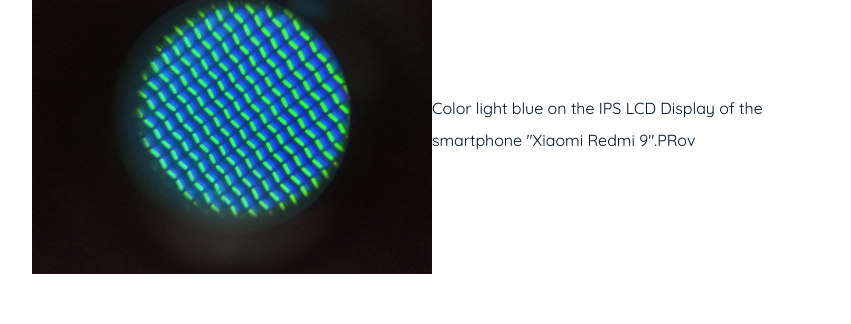
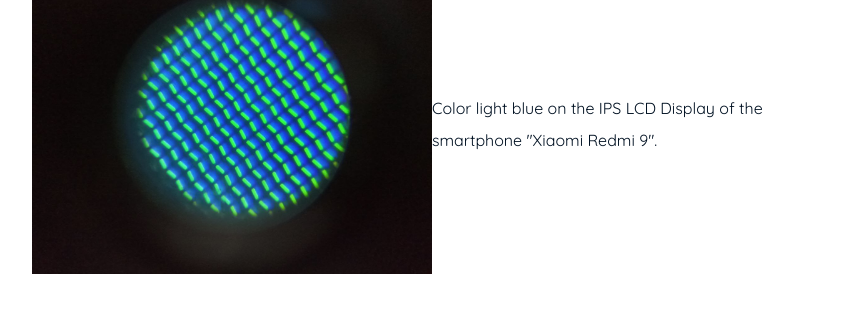
Before and after one commit to FreShq99/frenkishqepa.com, a Jekyll site: the page built from gallery.md, in a window 1280 px wide. Shown: the part 1233-1557 px from the top of the page, without its empty margins (208-1059 px from the left). Built offline with Jekyll 4.4.1, drawn with Linux system fonts in a browser that asks for light colours.

Commit message:
Update gallery.md

```diff
--- a/gallery.md
+++ b/gallery.md
@@ -21,7 +21,7 @@
 
 <div style="display: flex; justify-content: flex-start; align-items: center;">
   <img width="50%" src="MicroscopeGallery/blu.jpeg" alt="">
-  <p style="margin: 0;"> Color light blue on the IPS LCD Display of the smartphone "Xiaomi Redmi 9".PRov</p>
+  <p style="margin: 0;"> Color light blue on the IPS LCD Display of the smartphone "Xiaomi Redmi 9".</p>
 </div>
 
 <br>
```
